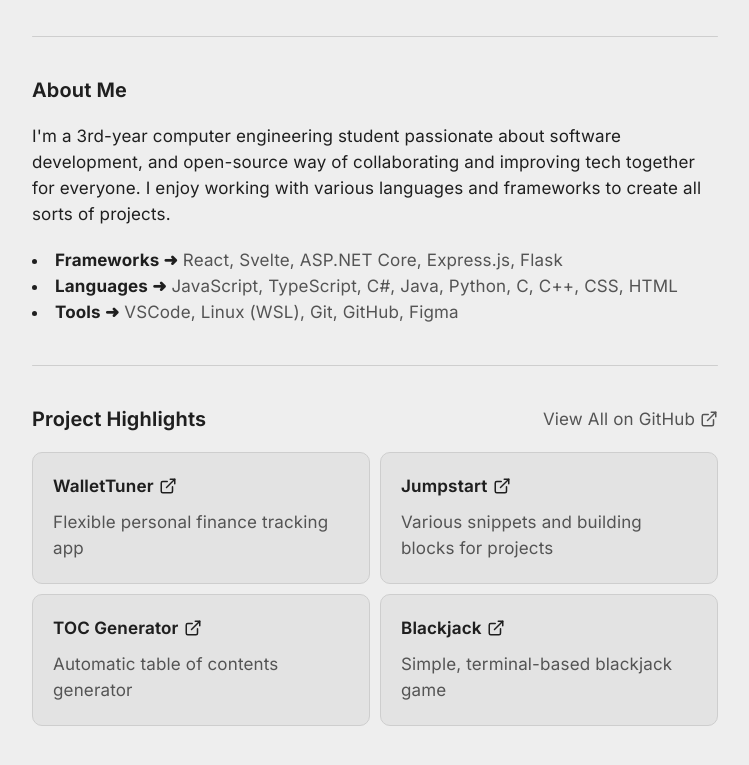
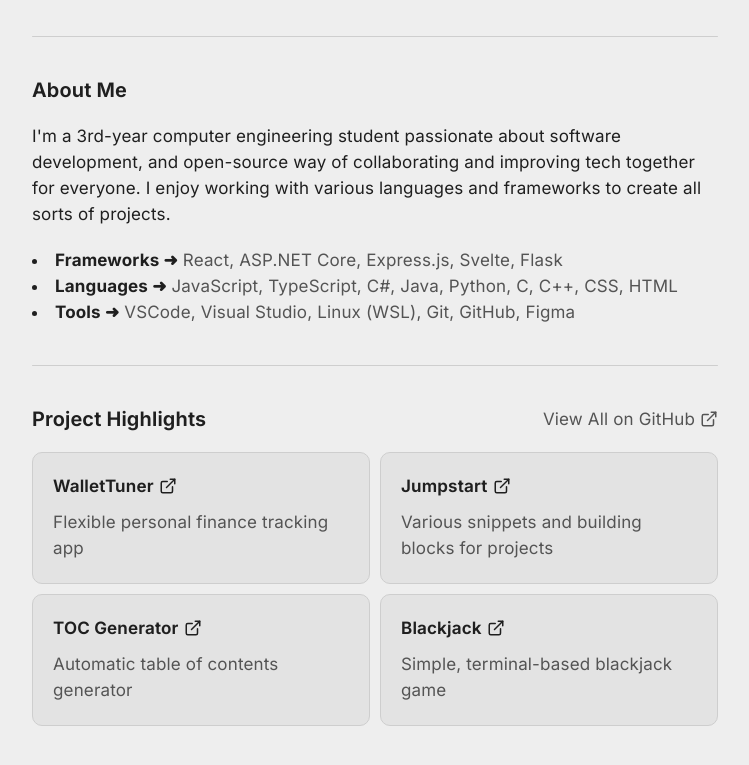
Before and after one commit to caganseyrek/caganseyrek.github.io, a Jekyll site: the page built from index.md, in a window 1280 px wide, cut to the strip 263-1069 px from the top of the page. Shown: the top 765 px of the strip, without its empty margins (265-1014 px from the left). Built offline with Jekyll 4.4.1, drawn with Linux system fonts in a browser that asks for light colours.

Commit message:
Updated list

```diff
--- a/index.md
+++ b/index.md
@@ -30,9 +30,9 @@ permalink: /
 		I'm a 3rd-year computer engineering student passionate about software development, and open-source way of collaborating and improving tech together for everyone. I enjoy working with various languages and frameworks to create all sorts of projects.
 	</p>
 	<ul id="techlist">
-		<li><b>Frameworks &#x279C;</b> React, Svelte, ASP.NET Core, Express.js, Flask</li>
+		<li><b>Frameworks &#x279C;</b> React, ASP.NET Core, Express.js, Svelte, Flask</li>
 		<li><b>Languages &#x279C;</b> JavaScript, TypeScript, C#, Java, Python, C, C++, CSS, HTML</li>
-		<li><b>Tools &#x279C;</b> VSCode, Linux (WSL), Git, GitHub, <!--Docker, Jest, Cypress,--> Figma</li>
+		<li><b>Tools &#x279C;</b> VSCode, Visual Studio, Linux (WSL), Git, GitHub, Figma</li>
 	</ul>
 </section>
 <hr />
```
